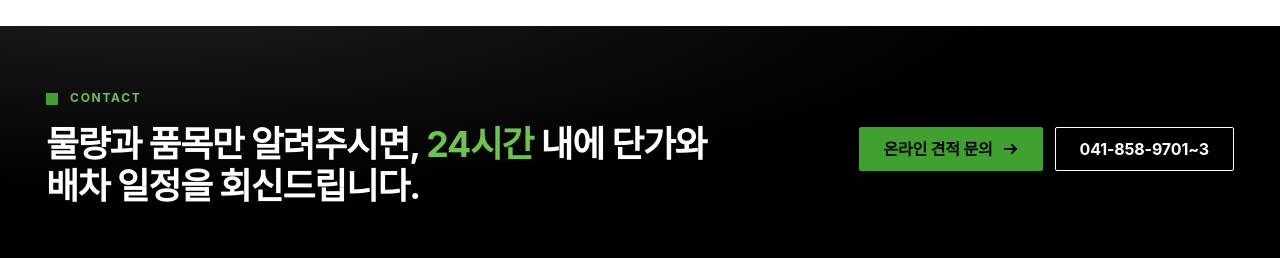
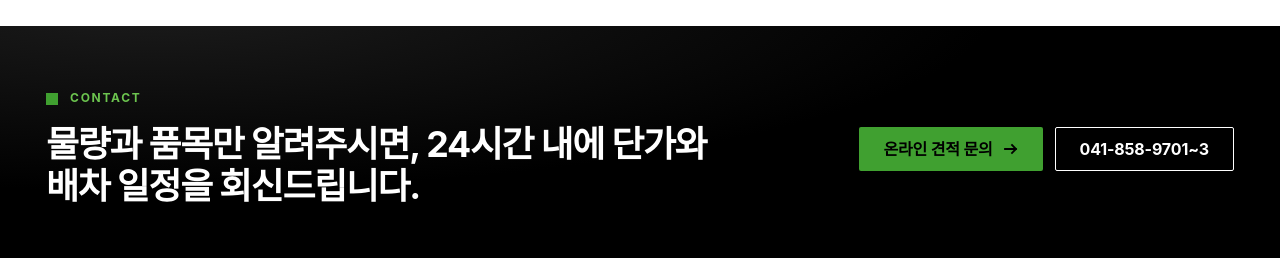
Before and after one commit to chd1217/jongang-enb, a Next.js app: page / in a window 1280 px wide. Shown: the part 10600-10858 px from the top of the page. Built offline with nearby package versions, Linux system fonts and the light colour scheme; a web font is replaced by a local one.

Commit message:
홈/사업영역 CTA '24시간' 강조 원복

```diff
--- a/app/(site)/business/page.tsx
+++ b/app/(site)/business/page.tsx
@@ -102,12 +102,7 @@ export default function BusinessPage() {
 
       <CtaStrip
         eyebrow="Contact"
-        title={
-          <>
-            현장 주소와 품목, 예상 물량만 알려주시면 <span className="accent">24시간</span> 내
-            회신드립니다.
-          </>
-        }
+        title="현장 주소와 품목, 예상 물량만 알려주시면 24시간 내 회신드립니다."
         href="/contact"
         cta="견적 문의하기"
       />
--- a/app/(site)/page.tsx
+++ b/app/(site)/page.tsx
@@ -470,12 +470,7 @@ export default function Home() {
       {/* ═══ 12. CTA ═══ */}
       <CtaStrip
         eyebrow="Contact"
-        title={
-          <>
-            물량과 품목만 알려주시면, <span className="accent">24시간</span> 내에 단가와 배차
-            일정을 회신드립니다.
-          </>
-        }
+        title="물량과 품목만 알려주시면, 24시간 내에 단가와 배차 일정을 회신드립니다."
         href="/contact"
         cta="온라인 견적 문의"
         secondary={{ label: company.tel, href: `tel:${telDial}` }}
```
